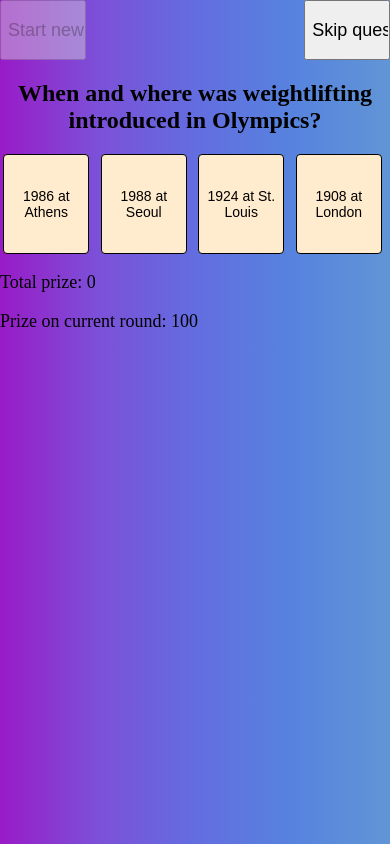
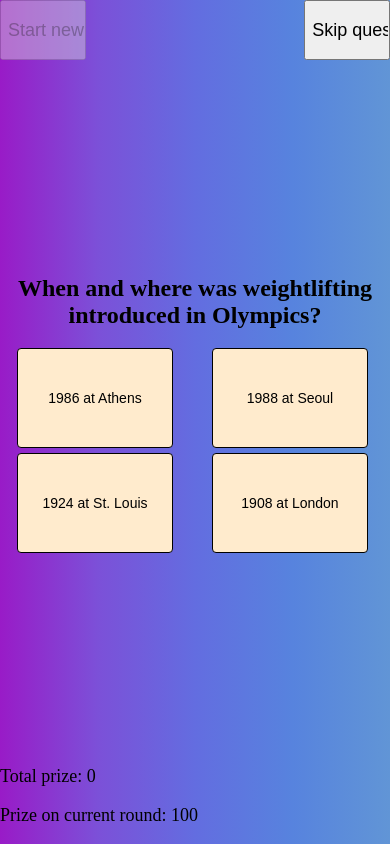
Before and after one commit to mrTibet/easy-quiz-js, a plain HTML site: page index.html in a window 390 px wide. Both pictures are taken after a click on the button "Start new game". Drawn offline with Linux system fonts and the light colour scheme.

Commit message:
add media queries

```diff
--- a/index.html
+++ b/index.html
@@ -8,17 +8,24 @@
   <link rel="stylesheet" href="style.css">
 </head>
 <body>
+  <div class="main">
     <div class="main-menu">
       <input id="nGameButton" type="button" value="Start new game" onclick="startTheGame()">
       <input id="sButton" type="button" value="Skip question" onclick="skipButton()">
     </div>
     <div id="eventField" class="game-field">
+      <div class="question-table">
         <h2 id="question">Some question</h2>
+      </div>
       <div class="inner-field">
+        <div class="first-line">
           <button id="zero" value="0" onclick="checkAnswer(this.value)"></button>
           <button id="one" value="1" onclick="checkAnswer(this.value)"></button>
+        </div>
+        <div class="second-line">
           <button id="two" value="2" onclick="checkAnswer(this.value)"></button>
           <button id="three" value="3" onclick="checkAnswer(this.value)"></button>
+        </div>
     </div>
     </div>
     <h1 id="lostGame">Game over. Your prize is: <span id="lostGamePrize"></span></h1>
@@ -27,6 +34,8 @@
       <p>Total prize: <span id="tPrize">0</span></p>
       <p>Prize on current round: <span id="cPrize">100</span></p>
     </div>
+  </div>
+
   <script src="js/questions.js"></script>
   <script src="js/app.js"></script>
 </body>
--- a/style.css
+++ b/style.css
@@ -1,6 +1,13 @@
 body{
     background-image: linear-gradient(to right, #991bc7, #7c50d8, #636de0, #5783de, #6195d6);
     margin: 0;
+}
+.main{
+    display: flex;
+    /*align-items: center;*/
+    justify-content: center;
+    flex-direction: column;
+    min-width: 100%;
 }
 .main-menu {
     display: flex;
@@ -30,6 +37,18 @@ input[type='button'] {
     justify-content: space-around;
     width: 100%;
 }
+.first-line{
+    display: flex;
+    width: 40%;
+    justify-content: space-around;
+    flex-grow: 4;
+}
+.second-line{
+    display: flex;
+    width: 40%;
+    justify-content: space-around;
+    flex-grow: 4;
+}
 .inner-field button {
     display: block;
     border: black solid 1px;
@@ -38,7 +57,7 @@ input[type='button'] {
     text-align: center;
     border-radius: 4px;
     margin-right: 5px;
-    width: 22%;
+    width: 40%;
     height: 100px;
 }
 #lostGame {
@@ -53,3 +72,23 @@ input[type='button'] {
     display: none;
     font-size: 18px;
 }
+@media screen and (max-width: 768px){
+    .main{
+        align-content: space-between;
+        height: 100vh;
+        justify-content: space-between;
+    }
+    .main-menu{
+
+    }
+    .inner-field{
+        flex-direction: column;
+    }
+    .first-line {
+        width: 100%;
+        margin-bottom: 5px;
+    }
+    .second-line {
+        width: 100%;
+    }
+}
```
Lines whose indentation alone changed are shown as unchanged.
